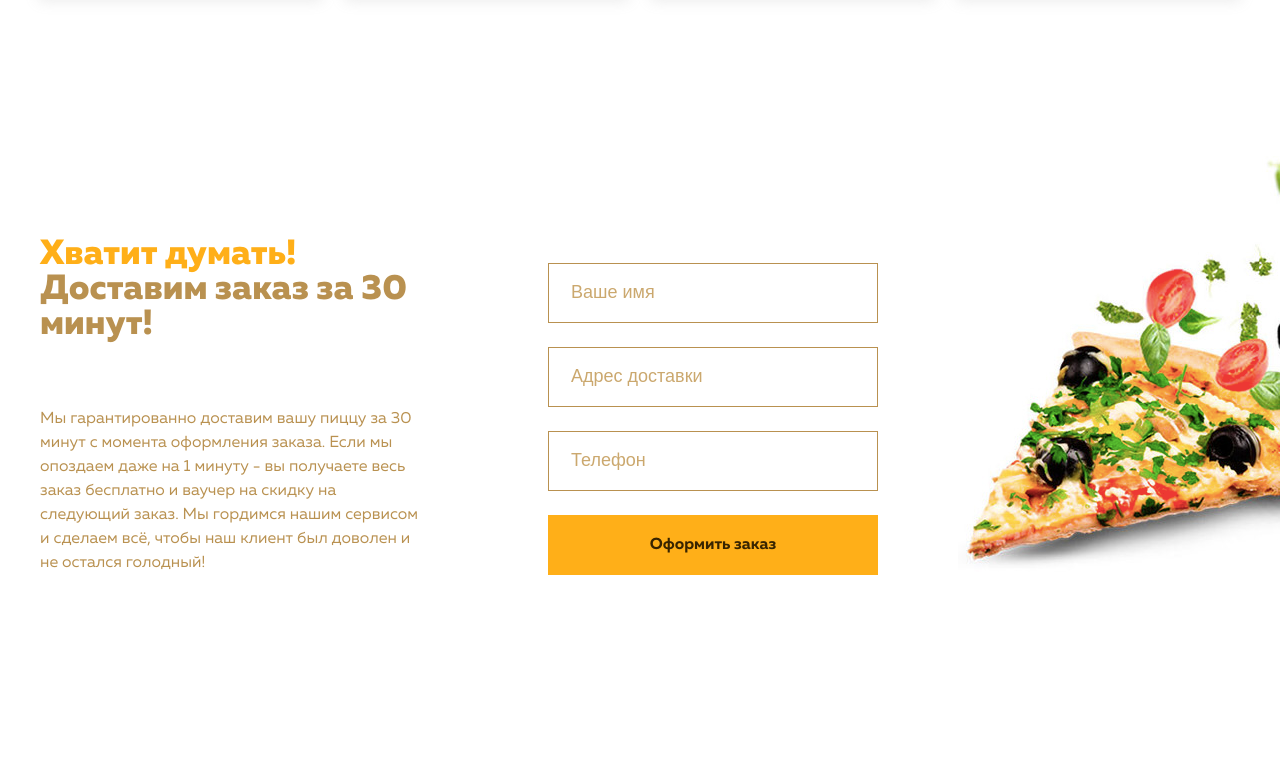
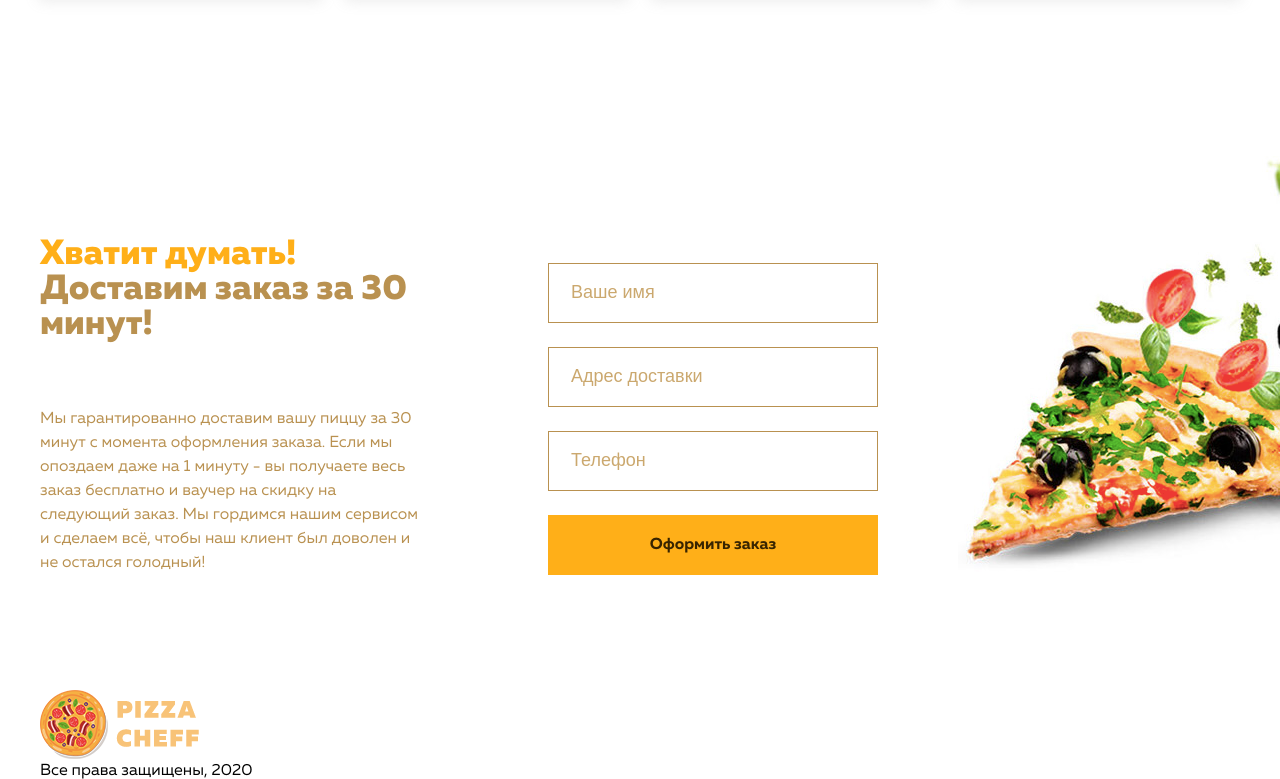
Before and after one commit to irinagrishkevich/PizzaChef, a plain HTML site: page index.html in a window 1280 px wide. Shown: the part 1715-2494 px from the top of the page. Before the commit the page ends 2405 px from the top, so only its background shows below. Drawn offline with Linux system fonts and the light colour scheme.

Commit message:
html for footer

```diff
--- a/index.html
+++ b/index.html
@@ -201,5 +201,13 @@
         </div>
     </div>
 </section>
+<footer class="footer">
+    <div class="container">
+        <div class="logo">
+            <img src="img/pizza.png">
+        </div>
+        <div class="rights">Все права защищены, 2020</div>
+    </div>
+</footer>
 </body>
 </html>
```
